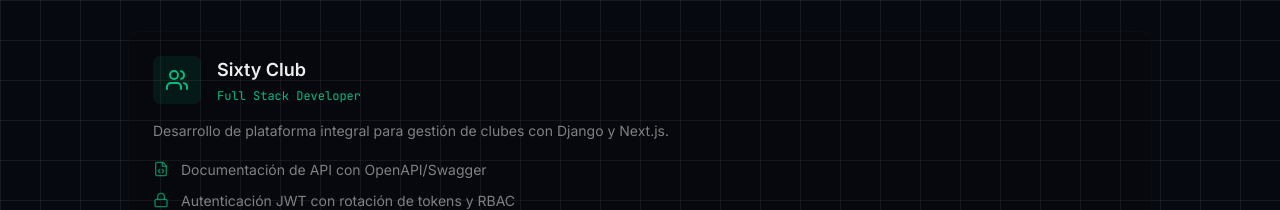
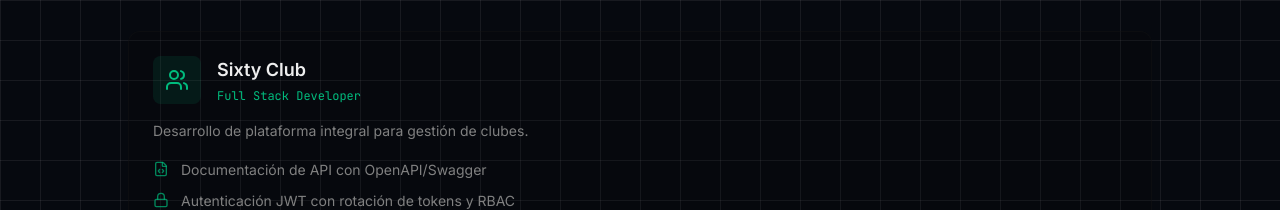
Before and after one commit to gonzaorban/portfolio, a Next.js app: page / in a window 1280 px wide. Shown: the part 920-1130 px from the top of the page. Built offline with nearby package versions, Linux system fonts and the light colour scheme; no server answers.

Commit message:
Simplificar la descripcion de Sixty Club
Quita la mencion del stack de la descripcion; las tecnologias ya se
muestran en los badges de la tarjeta.

Co-Authored-By: Claude Opus 5 <noreply@anthropic.com>

```diff
--- a/components/project-bento.tsx
+++ b/components/project-bento.tsx
@@ -43,7 +43,7 @@ const projects: Project[] = [
   {
     title: "Sixty Club",
     role: "Full Stack Developer",
-    description: "Desarrollo de plataforma integral para gestión de clubes con Django y Next.js.",
+    description: "Desarrollo de plataforma integral para gestión de clubes.",
     highlights: [
       { icon: FileCode, text: "Documentación de API con OpenAPI/Swagger" },
       { icon: Lock, text: "Autenticación JWT con rotación de tokens y RBAC" },
```
